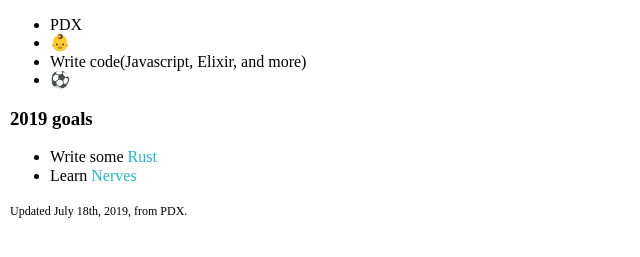
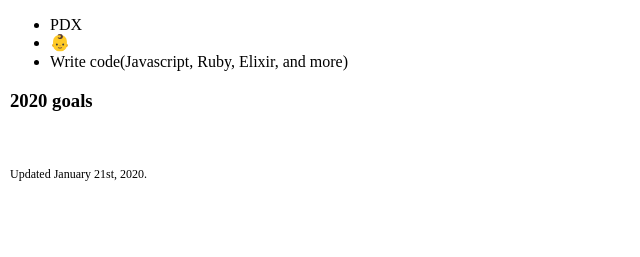
Before and after one commit to ins429/ins429.github.io, a website: page now.html in a window 1280 px wide. Shown: the part 43-300 px from the top of the page, without its empty margins (0-640 px from the left). Drawn offline with nearby package versions, Linux system fonts and the light colour scheme.

Commit message:
update now

```diff
--- a/now.html
+++ b/now.html
@@ -18,6 +18,10 @@
       span {
         font-size: 12px;
       }
+
+      .empty {
+        color: white;
+      }
     </style>
 </head>
 <body>
@@ -27,18 +31,16 @@
       <ul>
         <li>PDX</li>
         <li>👶</li>
-        <li>Write code(Javascript, Elixir, and more)</li>
-        <li> ⚽️</li>
+        <li>Write code(Javascript, Ruby, Elixir, and more)</li>
       </ul>
     </div>
     <div>
-      <h3>2019 goals</h3>
+      <h3>2020 goals</h3>
       <ul>
-        <li>Write some <a href="https://www.rust-lang.org/" target="_blank">Rust</a></li>
-        <li>Learn <a href="https://nerves-project.org/" target="_blank">Nerves</a></li>
+        <li class="empty">Empty</li>
       </ul>
     </div>
-    <span>Updated July 18th, 2019, from PDX.</span>
+    <span>Updated January 21st, 2020.</span>
   </section>
 </body>
 </html>
```
